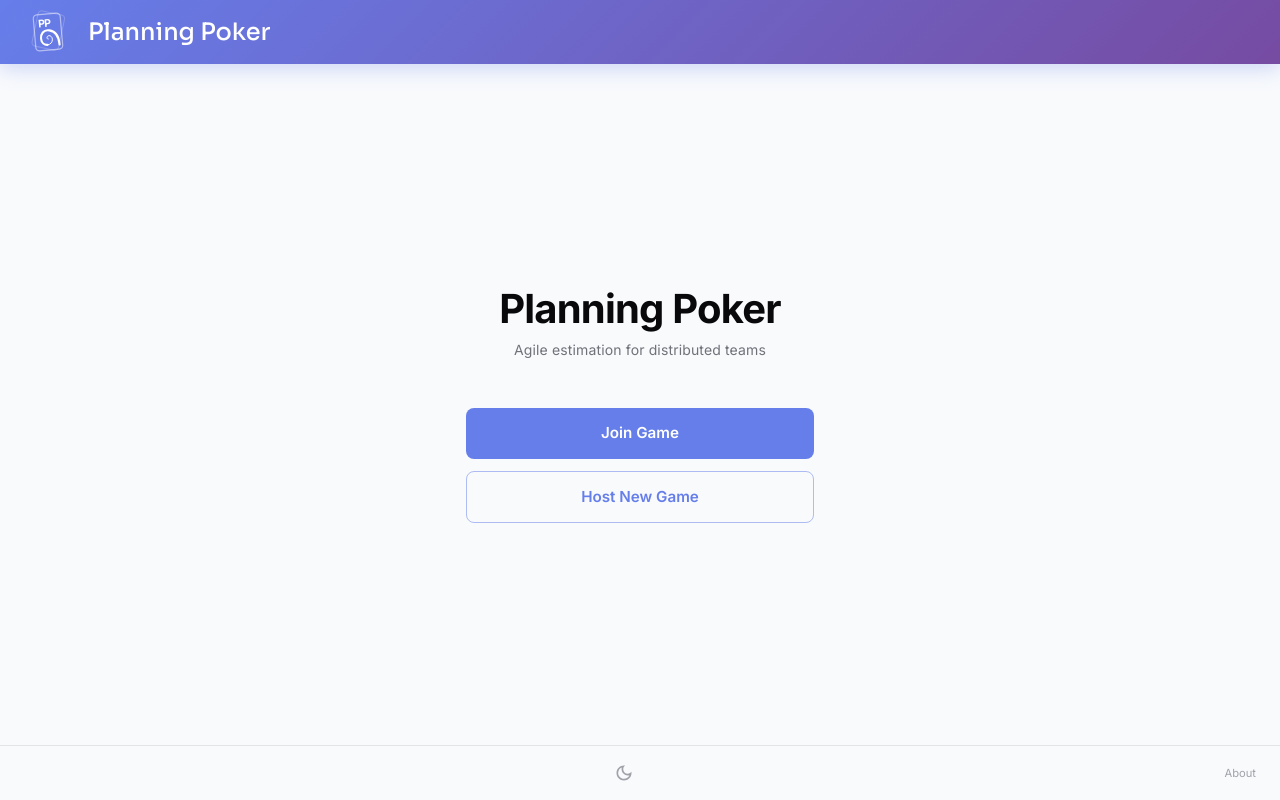
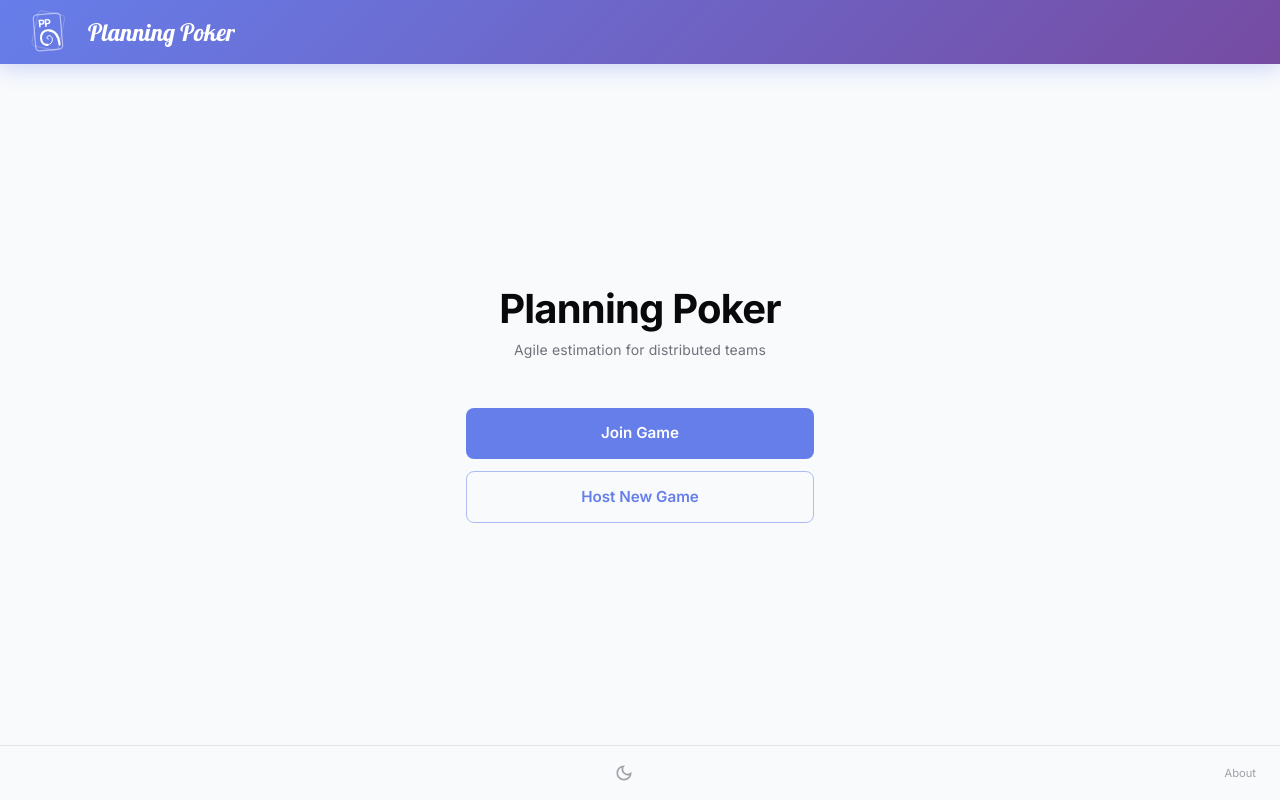
Before and after one commit to richashworth/planningpoker, a React (Vite) app in the folder planningpoker-web/: page / in a window 1280 px wide. Built offline with nearby package versions, Linux system fonts and the light colour scheme; no server answers.

Commit message:
feat: change app title font from Sora to Lobster
Co-Authored-By: Claude Opus 4.6 (1M context) <noreply@anthropic.com>

```diff
--- a/planningpoker-web/index.html
+++ b/planningpoker-web/index.html
@@ -6,7 +6,7 @@
     <meta content="#0a0a0a" name="theme-color">
     <link rel="preconnect" href="https://fonts.googleapis.com">
     <link rel="preconnect" href="https://fonts.gstatic.com" crossorigin>
-    <link href="https://fonts.googleapis.com/css2?family=Inter:wght@300;400;500;600;700&family=Sora:wght@400;500;600;700&display=swap" rel="stylesheet">
+    <link href="https://fonts.googleapis.com/css2?family=Inter:wght@300;400;500;600;700&family=Lobster&family=Sora:wght@400;500;600;700&display=swap" rel="stylesheet">
     <link href="/manifest.json" rel="manifest">
     <link rel="icon" href="/favicon.svg" type="image/svg+xml">
     <link rel="icon" href="/favicon.ico" sizes="any">
--- a/planningpoker-web/src/containers/Header.jsx
+++ b/planningpoker-web/src/containers/Header.jsx
@@ -50,7 +50,7 @@ export default function Header() {
     >
       <Toolbar>
         <Logo size={48} sx={{ mr: 2 }} />
-        <Typography variant="h5" noWrap component="div" sx={{ fontWeight: 500, fontFamily: '"Sora", Inter, sans-serif', letterSpacing: 'normal', color: '#fff' }}>
+        <Typography variant="h5" noWrap component="div" sx={{ fontWeight: 500, fontFamily: '"Lobster", cursive', letterSpacing: 'normal', color: '#fff' }}>
           Planning Poker
         </Typography>
         <Box sx={{ flexGrow: 1 }} />
```
